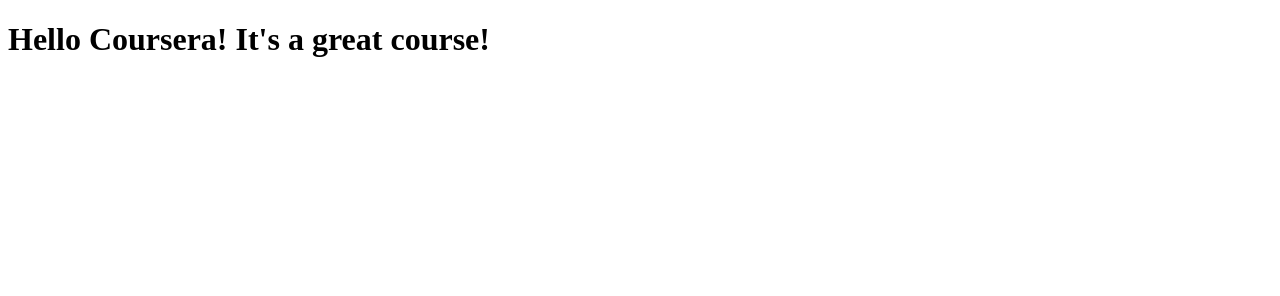
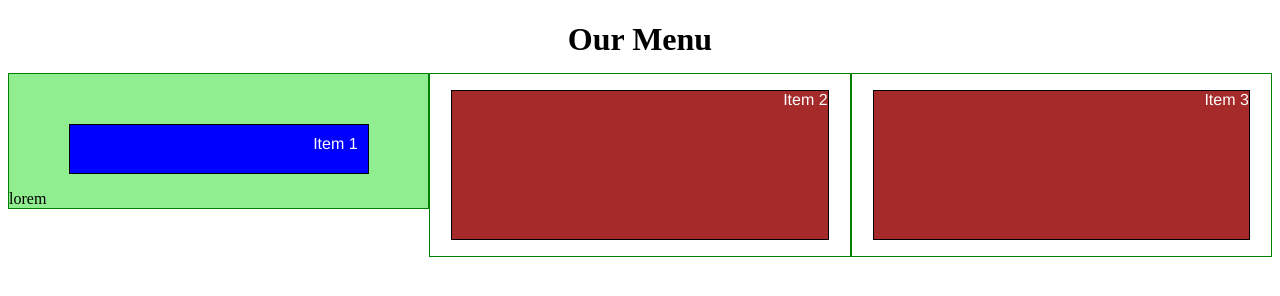
Before and after one commit to justodepp/Coursera, a plain HTML site: page site/index.html in a window 1280 px wide. Drawn offline with Linux system fonts and the light colour scheme.

Commit message:
assignement 1 part 1

```diff
--- /dev/null
+++ b/site/css/style.css
@@ -0,0 +1,71 @@
+/********** Base styles **********/
+* {
+  box-sizing: border-box;
+}
+#box {
+  background-color: blue;
+  padding: 10px;
+  border: 1px solid black;
+  width: 300px;
+  height: 50px;
+  margin-top: 50px;
+  overflow: auto;
+}
+#content {
+  background-color: #90EE90; //green
+}
+h1 {
+  margin-bottom: 15px;
+  text-align: center;
+}
+p {
+  border: 1px solid black;
+  background-color: #A52A2A;
+  width: 90%;
+  height: 150px;
+  margin-right: auto;
+  margin-left: auto;
+  font-family: Helvetica;
+  color: white;
+  text-align: right;
+}
+div#container{
+  position: relative;
+}
+/* Simple Responsive Framework. */
+.row {
+  width: 100%;
+}
+/********** Large devices only **********/
+@media (min-width: 992px) {
+  .col-lg-4 {
+    float: left;
+    border: 1px solid green;
+  }
+  .col-lg-4 {
+    width: 33.33%;
+  }
+}
+/********** Medium devices only **********/
+@media (min-width: 768px) and (max-width: 991px) {
+  .col-md-6, .col-md-12 {
+    float: left;
+    border: 1px solid green;
+  }
+  .col-md-6 {
+    width: 50%;
+  }
+  .col-md-12 {
+    width: 100%;
+  }
+}
+/********** Small devices only **********/
+@media (max-width: 767px) {
+  .col-sm-12 {
+    float: left;
+    border: 1px solid green;
+  }
+  .col-sm-12 {
+    width: 100%;
+  }
+}
--- a/site/index.html
+++ b/site/index.html
@@ -1,9 +1,18 @@
 <!DOCTYPE html>
 <html>
 <head>
-	<title>Hello Coursera!</title>
+<meta charset="utf-8">
+<link rel="stylesheet" type="text/css" href="css/style.css">
+<meta name="viewport" content="width=device-width, initial-scale=1">
+<title>Responsive Layout</title>
 </head>
 <body>
-<h1>Hello Coursera! It's a great course!</h1>
+<h1>Our Menu</h1>
+
+<div class="row" id="container">
+  <div class="col-lg-4 col-md-6 col-sm-12" id="content"><p id="box">Item 1</p> lorem</div>
+  <div class="col-lg-4 col-md-6 col-sm-12"><p>Item 2</p></div>
+  <div class="col-lg-4 col-md-12 col-sm-12"><p>Item 3</p></div>
+</div>
 </body>
 </html>
```
